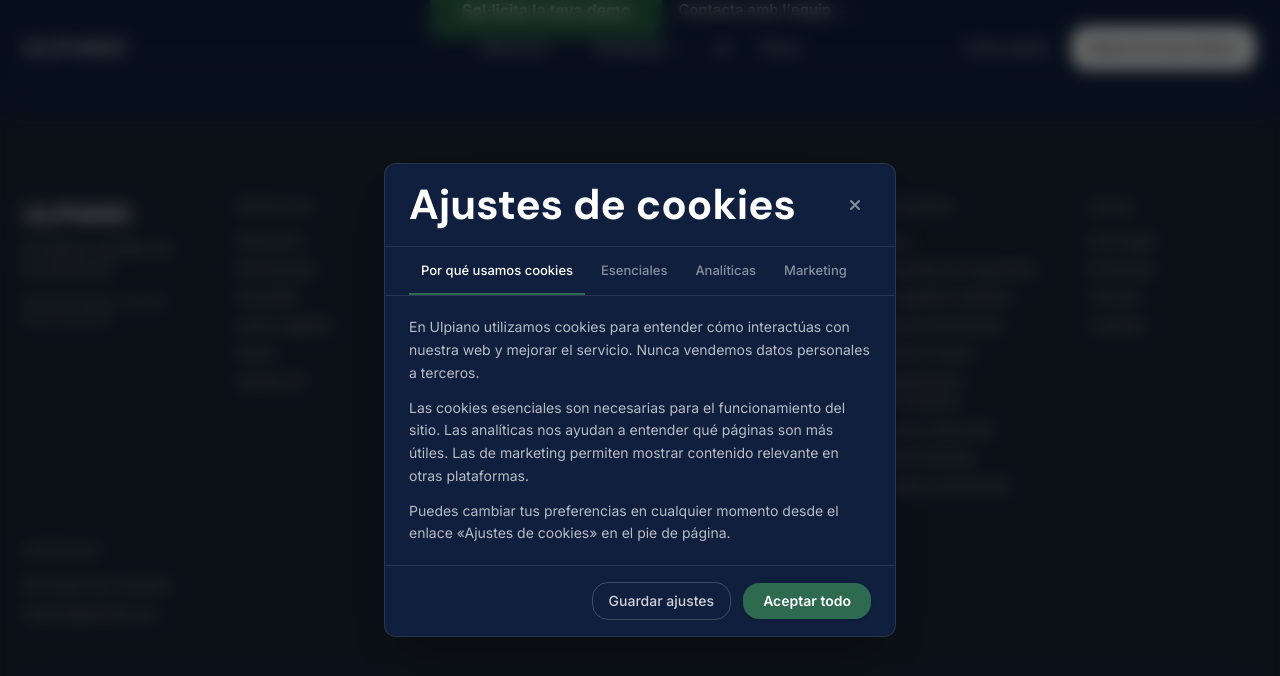
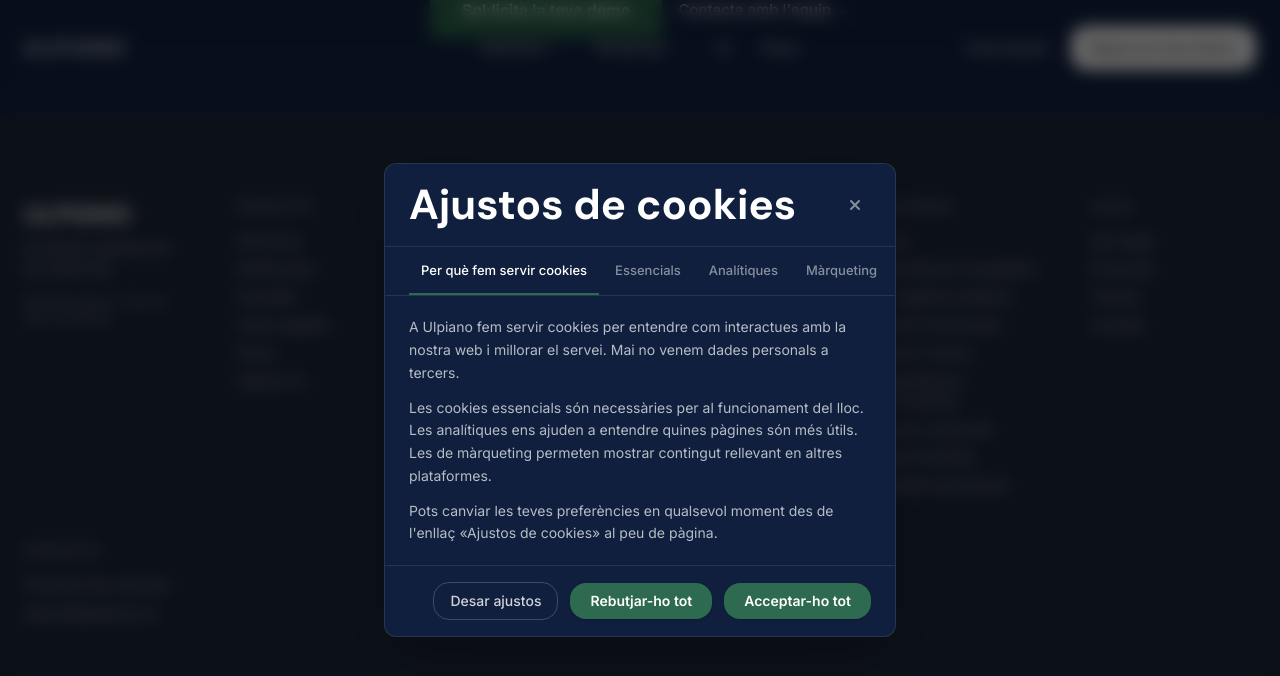
Before and after one commit to ElStevenn/website-ulpiano, a Next.js app: page /ca in a window 1280 px wide. Both pictures are taken after a click on the button "Ajustos de cookies". Shown: the part 3041-3717 px from the top of the page. Built offline with nearby package versions, Linux system fonts and the light colour scheme.

Commit message:
fix(cookies): banner bilingüe, rechazo simétrico y borrado de _ga al retirar analítica
El locale y el enlace a la política se deducen de la ruta; gt_consent sigue a 182 días con SameSite=Lax; Secure.

```diff
--- a/src/components/CookieBanner.tsx
+++ b/src/components/CookieBanner.tsx
@@ -2,6 +2,7 @@
 
 import { useState, useEffect, useCallback, useRef } from "react";
 import Link from "next/link";
+import { usePathname } from "next/navigation";
 
 /* ─── Types ─── */
 
@@ -11,17 +12,101 @@
   marketing: boolean;
 }
 
+type TabId = "why" | "essential" | "analytics" | "marketing";
+type BannerLocale = "es" | "ca";
+
 /* ─── Constants ─── */
 
 const COOKIE_NAME = "gt_consent";
 const COOKIE_DAYS = 182;
-const POLICY_URL = "/legal/cookies";
+const GA_COOKIES = ["_ga", "_ga_FW9TKGSK59"] as const;
 
 const DEFAULT_CONSENT: ConsentState = {
   necessary: true,
   analytics: false,
   marketing: false,
 };
+
+const COPY = {
+  es: {
+    bannerAria: "Banner de cookies",
+    bannerTitle: "Usamos cookies",
+    bannerBody: "Usamos cookies para analizar el tráfico y mejorar tu experiencia.",
+    policy: "Política de cookies",
+    policyHref: "/legal/cookies",
+    reject: "Rechazar",
+    settings: "Ajustes",
+    accept: "Aceptar",
+    modalAria: "Ajustes de cookies",
+    modalTitle: "Ajustes de cookies",
+    close: "Cerrar",
+    save: "Guardar ajustes",
+    acceptAll: "Aceptar todo",
+    rejectAll: "Rechazar todo",
+    tabs: [
+      { id: "why" as const, label: "Por qué usamos cookies" },
+      { id: "essential" as const, label: "Esenciales" },
+      { id: "analytics" as const, label: "Analíticas" },
+      { id: "marketing" as const, label: "Marketing" },
+    ],
+    why: [
+      "En Ulpiano utilizamos cookies para entender cómo interactúas con nuestra web y mejorar el servicio. Nunca vendemos datos personales a terceros.",
+      "Las cookies esenciales son necesarias para el funcionamiento del sitio. Las analíticas nos ayudan a entender qué páginas son más útiles. Las de marketing permiten mostrar contenido relevante en otras plataformas.",
+      "Puedes cambiar tus preferencias en cualquier momento desde el enlace «Ajustes de cookies» en el pie de página.",
+    ],
+    essentialTitle: "Cookies esenciales",
+    essentialBadge: "Siempre activas",
+    essentialBody:
+      "Necesarias para el funcionamiento básico del sitio: navegación, seguridad y persistencia de tus preferencias de cookies. No almacenan información personal identificable.",
+    analyticsTitle: "Cookies analíticas",
+    analyticsToggle: "Cookies analíticas",
+    analyticsBody:
+      "Nos permiten medir el tráfico y analizar el comportamiento de los visitantes de forma agregada (Google Analytics 4). Ayudan a entender qué secciones son más relevantes y dónde mejorar la experiencia.",
+    marketingTitle: "Cookies de marketing",
+    marketingToggle: "Cookies de marketing",
+    marketingBody:
+      "Permiten mostrar anuncios relevantes en plataformas como Google Ads y LinkedIn. Se utilizan para medir la eficacia de las campañas publicitarias y evitar mostrarte anuncios repetitivos.",
+  },
+  ca: {
+    bannerAria: "Bàner de cookies",
+    bannerTitle: "Fem servir cookies",
+    bannerBody: "Fem servir cookies per analitzar el trànsit i millorar la teva experiència.",
+    policy: "Política de cookies",
+    policyHref: "/ca/legal/cookies",
+    reject: "Rebutjar",
+    settings: "Ajustos",
+    accept: "Acceptar",
+    modalAria: "Ajustos de cookies",
+    modalTitle: "Ajustos de cookies",
+    close: "Tancar",
+    save: "Desar ajustos",
+    acceptAll: "Acceptar-ho tot",
+    rejectAll: "Rebutjar-ho tot",
+    tabs: [
+      { id: "why" as const, label: "Per què fem servir cookies" },
+      { id: "essential" as const, label: "Essencials" },
+      { id: "analytics" as const, label: "Analítiques" },
+      { id: "marketing" as const, label: "Màrqueting" },
+    ],
+    why: [
+      "A Ulpiano fem servir cookies per entendre com interactues amb la nostra web i millorar el servei. Mai no venem dades personals a tercers.",
+      "Les cookies essencials són necessàries per al funcionament del lloc. Les analítiques ens ajuden a entendre quines pàgines són més útils. Les de màrqueting permeten mostrar contingut rellevant en altres plataformes.",
+      "Pots canviar les teves preferències en qualsevol moment des de l'enllaç «Ajustos de cookies» al peu de pàgina.",
+    ],
+    essentialTitle: "Cookies essencials",
+    essentialBadge: "Sempre actives",
+    essentialBody:
+      "Necessàries per al funcionament bàsic del lloc: navegació, seguretat i persistència de les teves preferències de cookies. No emmagatzemen informació personal identificable.",
+    analyticsTitle: "Cookies analítiques",
+    analyticsToggle: "Cookies analítiques",
+    analyticsBody:
+      "Ens permeten mesurar el trànsit i analitzar el comportament dels visitants de forma agregada (Google Analytics 4). Ajuden a entendre quines seccions són més rellevants i on millorar l'experiència.",
+    marketingTitle: "Cookies de màrqueting",
+    marketingToggle: "Cookies de màrqueting",
+    marketingBody:
+      "Permeten mostrar anuncis rellevants en plataformes com Google Ads i LinkedIn. S'utilitzen per mesurar l'eficàcia de les campanyes publicitàries i evitar mostrar-te anuncis repetitius.",
+  },
+} as const;
 
 /* ─── Cookie helpers ─── */
 
@@ -43,6 +128,21 @@
   const expires = new Date(Date.now() + COOKIE_DAYS * 864e5).toUTCString();
   const value = encodeURIComponent(JSON.stringify(state));
   document.cookie = `${COOKIE_NAME}=${value}; expires=${expires}; path=/; SameSite=Lax; Secure`;
+}
+
+function deleteCookie(name: string, domain?: string) {
+  const domainPart = domain ? `; domain=${domain}` : "";
+  document.cookie = `${name}=; expires=Thu, 01 Jan 1970 00:00:00 GMT; path=/${domainPart}; SameSite=Lax; Secure`;
+}
+
+function deleteAnalyticsCookies() {
+  const host = window.location.hostname;
+  const domains = [undefined, host, `.${host}`, ".ulpiano.es"];
+  for (const name of GA_COOKIES) {
+    for (const domain of domains) {
+      deleteCookie(name, domain);
+    }
+  }
 }
 
 /* ─── Consent Mode bridge ─── */
@@ -103,20 +203,13 @@
   );
 }
 
-/* ─── Tab definitions ─── */
-
-type TabId = "why" | "essential" | "analytics" | "marketing";
-
-const TABS: { id: TabId; label: string }[] = [
-  { id: "why", label: "Por qué usamos cookies" },
-  { id: "essential", label: "Esenciales" },
-  { id: "analytics", label: "Analíticas" },
-  { id: "marketing", label: "Marketing" },
-];
-
 /* ─── Main component ─── */
 
 export default function CookieBanner() {
+  const pathname = usePathname() ?? "";
+  const locale: BannerLocale = pathname === "/ca" || pathname.startsWith("/ca/") ? "ca" : "es";
+  const t = COPY[locale];
+
   const [visible, setVisible] = useState(false);
   const [showModal, setShowModal] = useState(false);
   const [consent, setConsent] = useState<ConsentState>(DEFAULT_CONSENT);
@@ -125,12 +218,14 @@
 
   useEffect(() => {
     const saved = readConsent();
+    queueMicrotask(() => {
       if (saved) {
         setConsent(saved);
         pushConsent(saved);
       } else {
         setVisible(true);
       }
+    });
   }, []);
 
   useEffect(() => {
@@ -148,17 +243,18 @@
     return () => document.removeEventListener("keydown", handleKey);
   }, [showModal]);
 
-  const save = useCallback(
-    (state: ConsentState) => {
+  const save = useCallback((state: ConsentState) => {
+    const previous = readConsent();
     const final = { ...state, necessary: true };
     setConsent(final);
     writeConsent(final);
     pushConsent(final);
+    if (previous?.analytics && !final.analytics) {
+      deleteAnalyticsCookies();
+    }
     setVisible(false);
     setShowModal(false);
-    },
-    [],
-  );
+  }, []);
 
   const acceptAll = useCallback(
     () => save({ necessary: true, analytics: true, marketing: true }),
@@ -174,23 +270,22 @@
 
   return (
     <>
-      {/* ─── Bottom bar ─── */}
       {visible && !showModal && (
         <div
           className="fixed z-[9999] w-[calc(100%-48px)] max-w-[560px] left-1/2 bottom-6 -translate-x-1/2 rounded-[12px] bg-[#0d1117] border border-[rgba(255,255,255,0.10)] px-[24px] py-[20px] shadow-[0_8px_32px_rgba(0,0,0,0.4)]"
           role="region"
-          aria-label="Banner de cookies"
+          aria-label={t.bannerAria}
         >
           <div className="flex flex-col gap-4">
             <div className="flex flex-col gap-1">
-              <p className="text-[15px] font-semibold text-white m-0">Usamos cookies</p>
+              <p className="text-[15px] font-semibold text-white m-0">{t.bannerTitle}</p>
               <p className="text-[13px] text-[rgba(255,255,255,0.5)] m-0 leading-relaxed">
-                Usamos cookies para analizar el tráfico y mejorar tu experiencia.{" "}
+                {t.bannerBody}{" "}
                 <Link
-                  href={POLICY_URL}
+                  href={t.policyHref}
                   className="text-white underline underline-offset-2 hover:text-white/80 transition-colors"
                 >
-                  Política de cookies
+                  {t.policy}
                 </Link>
               </p>
             </div>
@@ -200,28 +295,27 @@
                 onClick={rejectAll}
                 className="rounded-[6px] border border-[rgba(255,255,255,0.2)] bg-transparent px-[16px] py-[8px] text-[13px] text-white transition-colors hover:bg-white/5"
               >
-                Rechazar
+                {t.reject}
               </button>
               <button
                 type="button"
                 onClick={() => setShowModal(true)}
                 className="rounded-[6px] border border-[rgba(255,255,255,0.2)] bg-transparent px-[16px] py-[8px] text-[13px] text-white transition-colors hover:bg-white/5"
               >
-                Ajustes
+                {t.settings}
               </button>
               <button
                 type="button"
                 onClick={acceptAll}
                 className="col-span-2 w-full rounded-[6px] bg-white px-[16px] py-[8px] text-[13px] font-semibold text-[#0a0a0a] transition-all hover:bg-white/90 sm:ml-auto sm:w-auto"
               >
-                Aceptar
+                {t.accept}
               </button>
             </div>
           </div>
         </div>
       )}
 
-      {/* ─── Settings modal ─── */}
       {showModal && (
         <div
           className="fixed inset-0 z-[10000] flex items-center justify-center bg-black/60 backdrop-blur-sm p-4"
@@ -234,18 +328,15 @@
             ref={modalRef}
             role="dialog"
             aria-modal="true"
-            aria-label="Ajustes de cookies"
+            aria-label={t.modalAria}
             className="w-full max-w-lg rounded-xl border border-white/10 bg-night shadow-2xl"
           >
-            {/* Header */}
             <div className="flex items-center justify-between border-b border-white/10 px-6 py-4">
-              <h2 className="text-lg font-semibold text-white">
-                Ajustes de cookies
-              </h2>
+              <h2 className="text-lg font-semibold text-white">{t.modalTitle}</h2>
               <button
                 type="button"
                 onClick={() => setShowModal(false)}
-                aria-label="Cerrar"
+                aria-label={t.close}
                 className="flex h-8 w-8 items-center justify-center rounded-lg text-white/50 transition-colors hover:bg-white/10 hover:text-white"
               >
                 <svg width="16" height="16" viewBox="0 0 16 16" fill="none" stroke="currentColor" strokeWidth="2" strokeLinecap="round">
@@ -254,9 +345,8 @@
               </button>
             </div>
 
-            {/* Tabs */}
             <div className="flex gap-1 overflow-x-auto border-b border-white/10 px-6" role="tablist">
-              {TABS.map((tab) => (
+              {t.tabs.map((tab) => (
                 <button
                   key={tab.id}
                   type="button"
@@ -274,108 +364,77 @@
               ))}
             </div>
 
-            {/* Tab content */}
             <div className="min-h-[200px] px-6 py-5">
               {activeTab === "why" && (
                 <div className="space-y-3 text-sm leading-relaxed text-white/70">
-                  <p>
-                    En Ulpiano utilizamos cookies para entender cómo interactúas
-                    con nuestra web y mejorar el servicio. Nunca vendemos datos
-                    personales a terceros.
-                  </p>
-                  <p>
-                    Las cookies esenciales son necesarias para el funcionamiento
-                    del sitio. Las analíticas nos ayudan a entender qué páginas
-                    son más útiles. Las de marketing permiten mostrar contenido
-                    relevante en otras plataformas.
-                  </p>
-                  <p>
-                    Puedes cambiar tus preferencias en cualquier momento desde el
-                    enlace «Ajustes de cookies» en el pie de página.
-                  </p>
+                  {t.why.map((p) => (
+                    <p key={p}>{p}</p>
+                  ))}
                 </div>
               )}
 
               {activeTab === "essential" && (
                 <div className="space-y-4">
                   <div className="flex items-center justify-between">
-                    <span className="text-sm font-medium text-white">
-                      Cookies esenciales
-                    </span>
+                    <span className="text-sm font-medium text-white">{t.essentialTitle}</span>
                     <span className="rounded-md bg-ulpiano-green/20 px-2.5 py-1 text-xs font-medium text-ulpiano-green">
-                      Siempre activas
+                      {t.essentialBadge}
                     </span>
                   </div>
-                  <p className="text-sm leading-relaxed text-white/60">
-                    Necesarias para el funcionamiento básico del sitio:
-                    navegación, seguridad y persistencia de tus preferencias de
-                    cookies. No almacenan información personal identificable.
-                  </p>
+                  <p className="text-sm leading-relaxed text-white/60">{t.essentialBody}</p>
                 </div>
               )}
 
               {activeTab === "analytics" && (
                 <div className="space-y-4">
                   <div className="flex items-center justify-between">
-                    <span className="text-sm font-medium text-white">
-                      Cookies analíticas
-                    </span>
+                    <span className="text-sm font-medium text-white">{t.analyticsTitle}</span>
                     <Toggle
                       checked={consent.analytics}
-                      onChange={(v) =>
-                        setConsent((s) => ({ ...s, analytics: v }))
-                      }
-                      label="Cookies analíticas"
+                      onChange={(v) => setConsent((s) => ({ ...s, analytics: v }))}
+                      label={t.analyticsToggle}
                     />
                   </div>
-                  <p className="text-sm leading-relaxed text-white/60">
-                    Nos permiten medir el tráfico y analizar el comportamiento
-                    de los visitantes de forma agregada (Google Analytics 4).
-                    Ayudan a entender qué secciones son más relevantes y dónde
-                    mejorar la experiencia.
-                  </p>
+                  <p className="text-sm leading-relaxed text-white/60">{t.analyticsBody}</p>
                 </div>
               )}
 
               {activeTab === "marketing" && (
                 <div className="space-y-4">
                   <div className="flex items-center justify-between">
-                    <span className="text-sm font-medium text-white">
-                      Cookies de marketing
-                    </span>
+                    <span className="text-sm font-medium text-white">{t.marketingTitle}</span>
                     <Toggle
                       checked={consent.marketing}
-                      onChange={(v) =>
-                        setConsent((s) => ({ ...s, marketing: v }))
-                      }
-                      label="Cookies de marketing"
+                      onChange={(v) => setConsent((s) => ({ ...s, marketing: v }))}
+                      label={t.marketingToggle}
                     />
                   </div>
-                  <p className="text-sm leading-relaxed text-white/60">
-                    Permiten mostrar anuncios relevantes en plataformas como
-                    Google Ads y LinkedIn. Se utilizan para medir la eficacia de
-                    las campañas publicitarias y evitar mostrarte anuncios
-                    repetitivos.
-                  </p>
+                  <p className="text-sm leading-relaxed text-white/60">{t.marketingBody}</p>
                 </div>
               )}
             </div>
 
-            {/* Footer */}
-            <div className="flex items-center justify-end gap-3 border-t border-white/10 px-6 py-4">
+            <div className="flex flex-wrap items-center justify-end gap-3 border-t border-white/10 px-6 py-4">
               <button
                 type="button"
                 onClick={() => save(consent)}
                 className="rounded-lg border border-white/20 px-4 py-2 text-sm font-medium text-white/80 transition-colors hover:border-white/40 hover:text-white"
               >
-                Guardar ajustes
+                {t.save}
+              </button>
+              <button
+                type="button"
+                onClick={rejectAll}
+                className="rounded-lg bg-ulpiano-green px-5 py-2 text-sm font-semibold text-white shadow-sm transition-all hover:bg-green-light hover:shadow-md"
+              >
+                {t.rejectAll}
               </button>
               <button
                 type="button"
                 onClick={acceptAll}
                 className="rounded-lg bg-ulpiano-green px-5 py-2 text-sm font-semibold text-white shadow-sm transition-all hover:bg-green-light hover:shadow-md"
               >
-                Aceptar todo
+                {t.acceptAll}
               </button>
             </div>
           </div>
```
Lines whose indentation alone changed are shown as unchanged.
